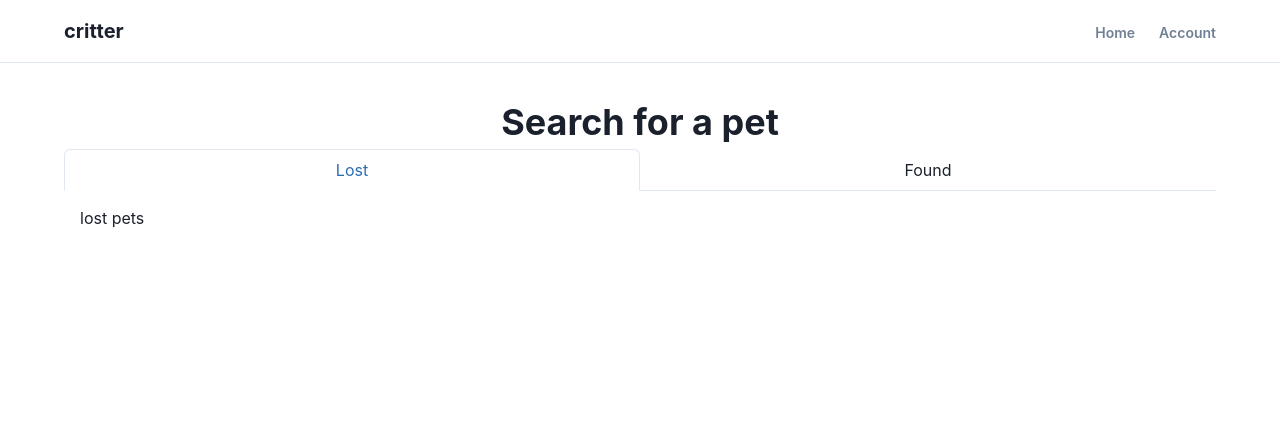
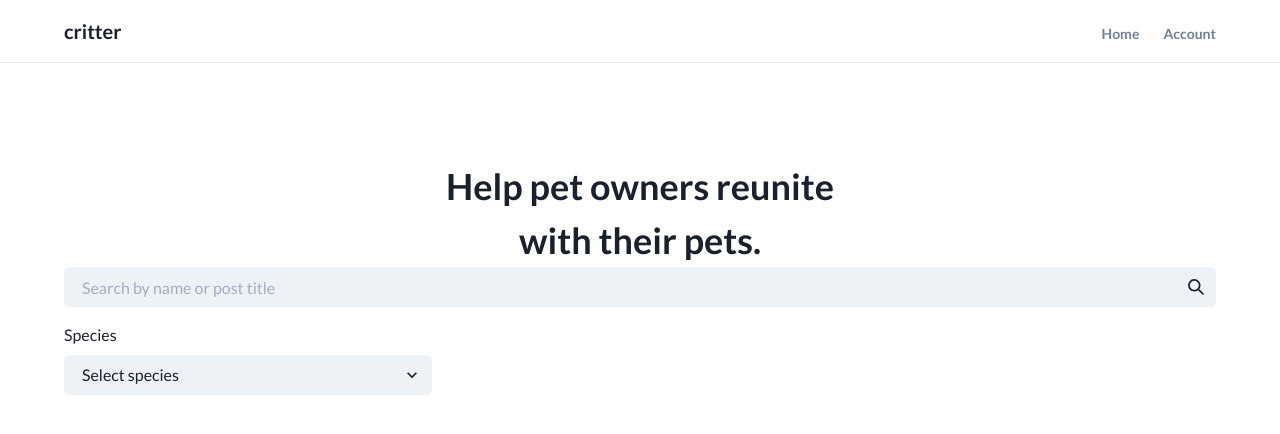
Before and after one commit to Uvacoder/critters, a Next.js app: page / in a window 1280 px wide. Shown: the top 434 px of the page. Built offline with nearby package versions, Linux system fonts and the light colour scheme; no server answers.

Commit message:
styling the home page

```diff
--- a/package.json
+++ b/package.json
@@ -10,6 +10,7 @@
   },
   "dependencies": {
     "@apollo/client": "^3.4.17",
+    "@chakra-ui/icons": "^1.1.1",
     "@chakra-ui/react": "^1.7.2",
     "@emotion/react": "^11",
     "@emotion/styled": "^11",
--- a/pages/index.tsx
+++ b/pages/index.tsx
@@ -4,12 +4,19 @@ import { useSession } from "next-auth/react";
 import { MainLayout } from "components/Layout";
 import {
   Text,
-  Tabs,
-  TabList,
-  TabPanels,
-  Tab,
-  TabPanel,
+  Grid,
+  GridItem,
+  Box,
+  Select,
+  Input,
+  InputGroup,
+  InputRightElement,
+  FormControl,
+  FormLabel,
+  FormErrorMessage,
+  FormHelperText,
 } from "@chakra-ui/react";
+import { SearchIcon } from "@chakra-ui/icons";
 
 const Home: NextPage = () => {
   const { data: session, status } = useSession();
@@ -18,23 +25,48 @@ const Home: NextPage = () => {
 
   return (
     <MainLayout title="home">
-      <Text as="h1" fontSize="4xl" fontWeight="bold" textAlign="center">
-        Search for a pet
-      </Text>
-      <Tabs isFitted variant="enclosed">
-        <TabList>
-          <Tab>Lost</Tab>
-          <Tab>Found</Tab>
-        </TabList>
-        <TabPanels>
-          <TabPanel>
-            <p>lost pets</p>
-          </TabPanel>
-          <TabPanel>
-            <p>found pets</p>
-          </TabPanel>
-        </TabPanels>
-      </Tabs>
+      <Box display="flex" justifyContent="center">
+        <Text
+          as="h1"
+          fontSize="4xl"
+          fontWeight="bold"
+          textAlign="center"
+          mt="4rem"
+          w="md"
+        >
+          Help pet owners reunite with their pets.
+        </Text>
+      </Box>
+      <Box>
+        <form>
+          <Grid h="auto" templateColumns="repeat(3, 1fr)" gap={4}>
+            <GridItem colSpan={4}>
+              <FormControl id="search">
+                <FormLabel srOnly>Search for pet</FormLabel>
+                <InputGroup>
+                  <Input
+                    placeholder="Search by name or post title"
+                    size="md"
+                    variant="filled"
+                    type="search"
+                  />
+                  <InputRightElement children={<SearchIcon />} />
+                </InputGroup>
+              </FormControl>
+            </GridItem>
+            <GridItem>
+              <FormControl id="species">
+                <FormLabel>Species</FormLabel>
+                <Select placeholder="Select species" variant="filled">
+                  <option value="dog">Dog</option>
+                  <option value="cat">Cat</option>
+                  <option value="bird">Bird</option>
+                </Select>
+              </FormControl>
+            </GridItem>
+          </Grid>
+        </form>
+      </Box>
     </MainLayout>
   );
 };
--- a/styles/globals.css
+++ b/styles/globals.css
@@ -1,3 +1,9 @@
+@import url("https://fonts.googleapis.com/css2?family=Lato:wght@300;400;700&display=swap");
+
+* {
+  font-family: "Lato", sans-serif;
+}
+
 html,
 body {
   height: 100%;
```
Also changed, not shown: features/posts/PostList.tsx (added, +22 -0 lines), features/posts/Post.tsx (added), 1 other file (tests, documents, lock files or other folders).
